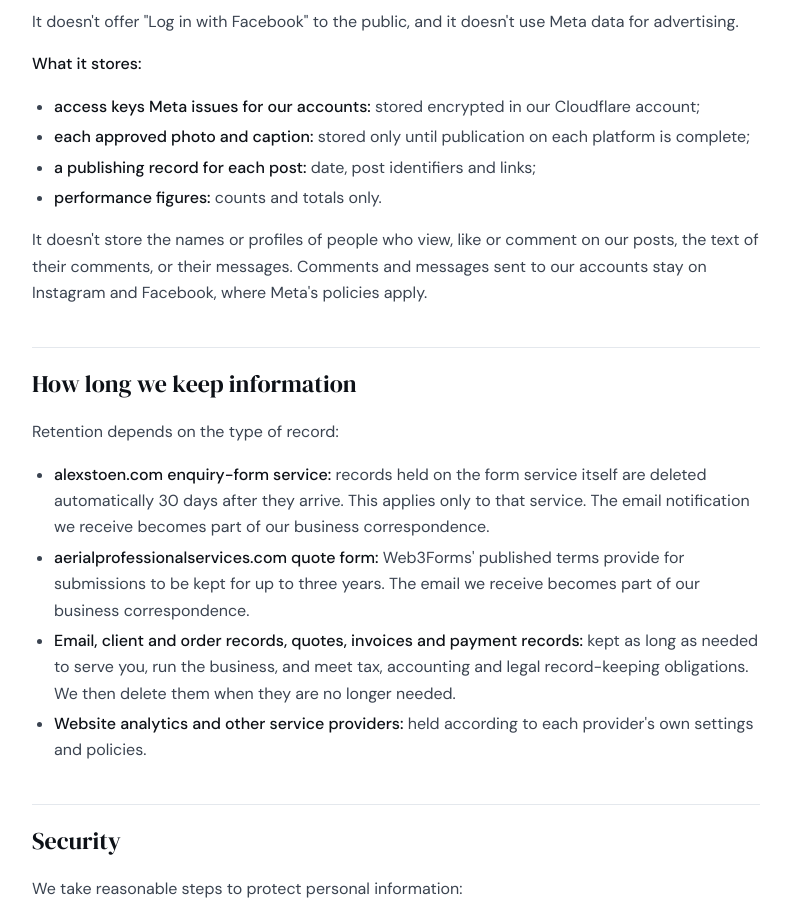
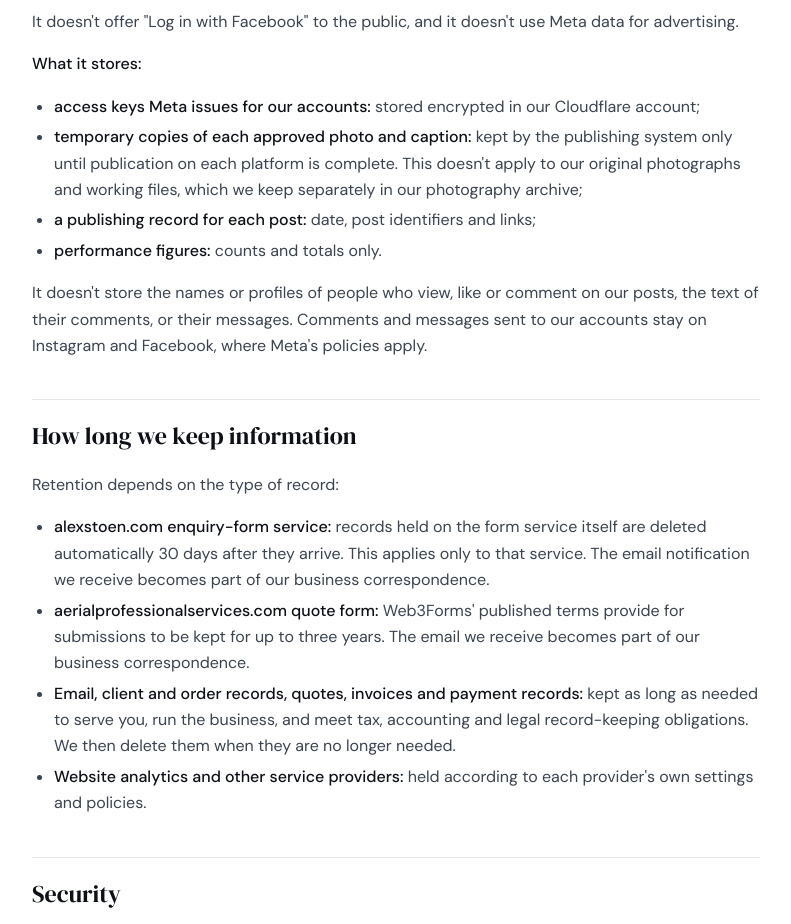
Before and after one commit to alexstoen/aps-site, a plain HTML site: page privacy.html in a window 1280 px wide. Shown: the part 4120-5044 px from the top of the page, without its empty margins (244-1035 px from the left). Drawn offline with Linux system fonts and the light colour scheme.

Commit message:
Privacy page: temporary publishing copies wording (approved rev 3.3)
Co-Authored-By: Claude Opus 5.5 <noreply@anthropic.com>

```diff
--- a/privacy.html
+++ b/privacy.html
@@ -126,7 +126,7 @@
 <p><strong>What it stores:</strong></p>
 <ul>
 <li><strong>access keys Meta issues for our accounts:</strong> stored encrypted in our Cloudflare account;</li>
-<li><strong>each approved photo and caption:</strong> stored only until publication on each platform is complete;</li>
+<li><strong>temporary copies of each approved photo and caption:</strong> kept by the publishing system only until publication on each platform is complete. This doesn't apply to our original photographs and working files, which we keep separately in our photography archive;</li>
 <li><strong>a publishing record for each post:</strong> date, post identifiers and links;</li>
 <li><strong>performance figures:</strong> counts and totals only.</li>
 </ul>
```
